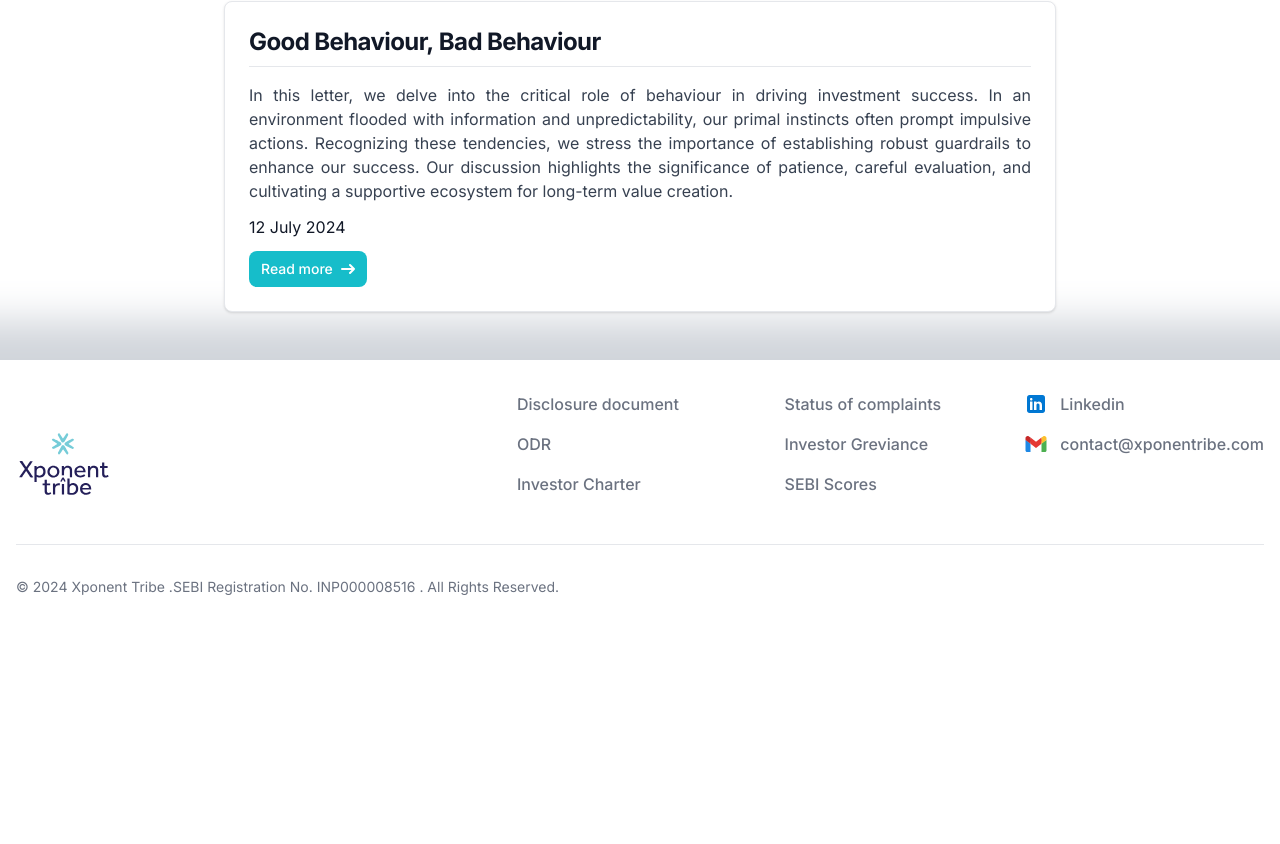
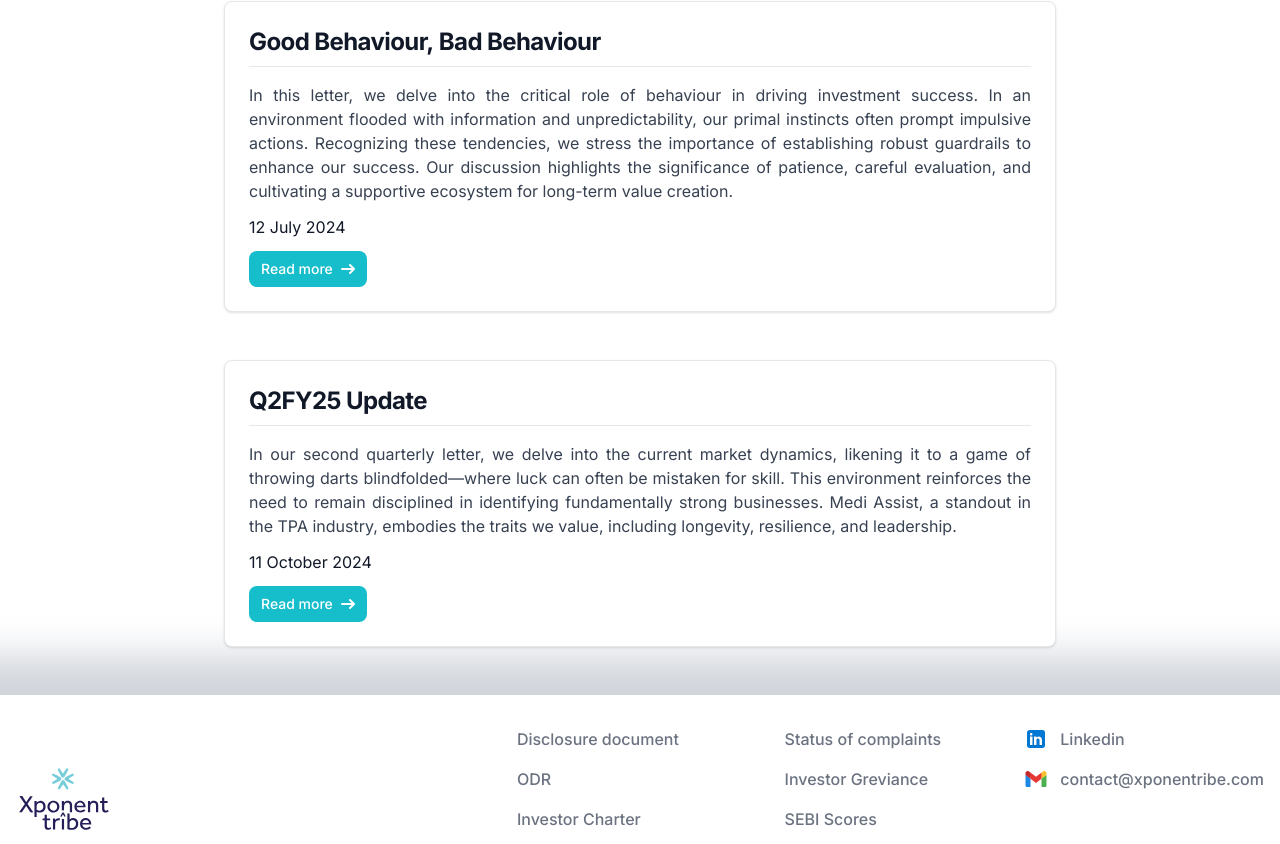
Before and after one commit to xponentribe/Xponentribe, a Next.js app: page /letter in a window 1280 px wide. Shown: the part 371-1215 px from the top of the page. Before the commit the page ends 1000 px from the top, so only its background shows below. Built offline with nearby package versions, Linux system fonts and the light colour scheme.

Commit message:
Update index.ts

```diff
--- a/data/index.ts
+++ b/data/index.ts
@@ -14,6 +14,13 @@ export const navItems = [
       date: "12 July 2024",
       link: "https://drive.google.com/open?id=1woCmue2DiXBUJqX58pQBhPorzlPfFpqF&usp=drive_copy",
     },
+      {
+           id: 2,
+      heading: "Q2FY25 Update",
+      desc: "In our second quarterly letter, we delve into the current market dynamics, likening it to a game of throwing darts blindfolded—where luck can often be mistaken for skill. This environment reinforces the need to remain disciplined in identifying fundamentally strong businesses. Medi Assist, a standout in the TPA industry, embodies the traits we value, including longevity, resilience, and leadership.",
+      date: "11 October 2024",
+      link: "https://drive.google.com/file/d/1Nlr08NkwHNK-Bfme7fQZ7leeP0aSS-Si/view?usp=drive_link",
+      }
     // {
     //   id: 2,
     //   heading: "Heading 2",
```
